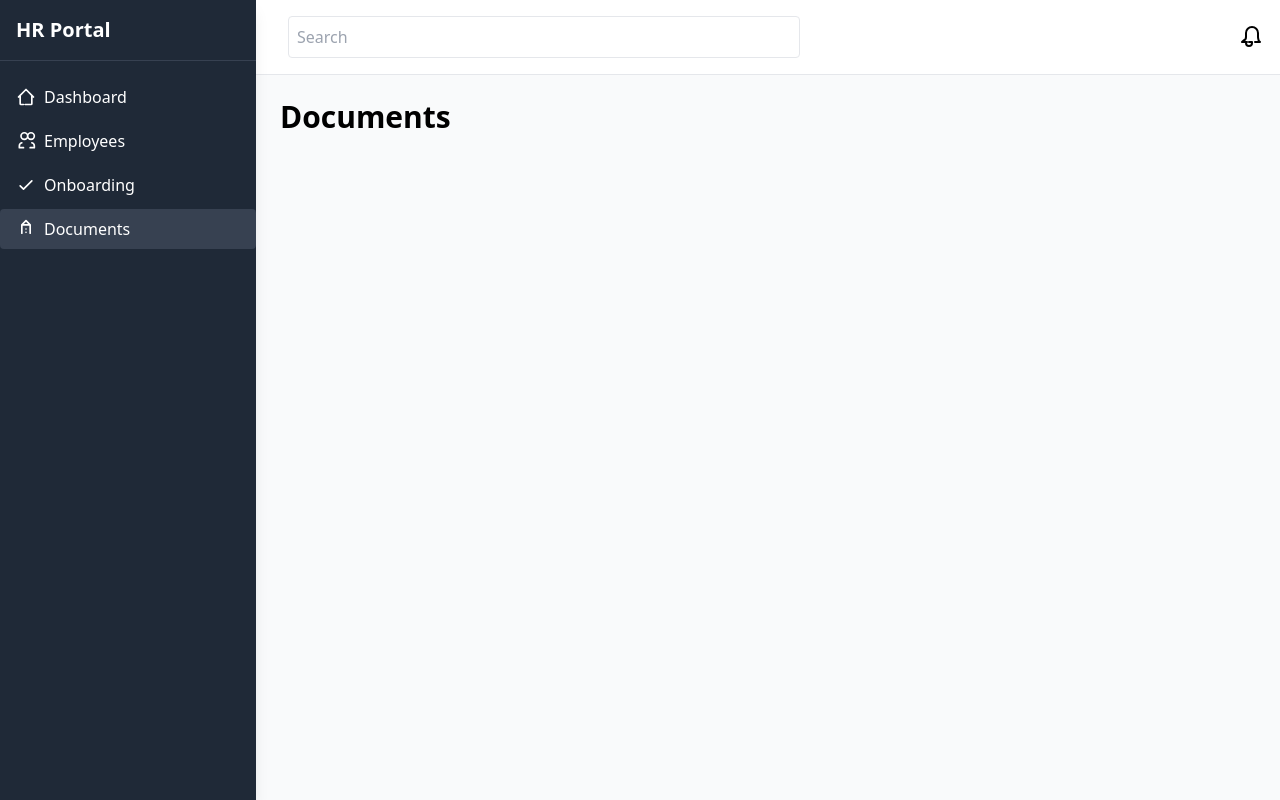
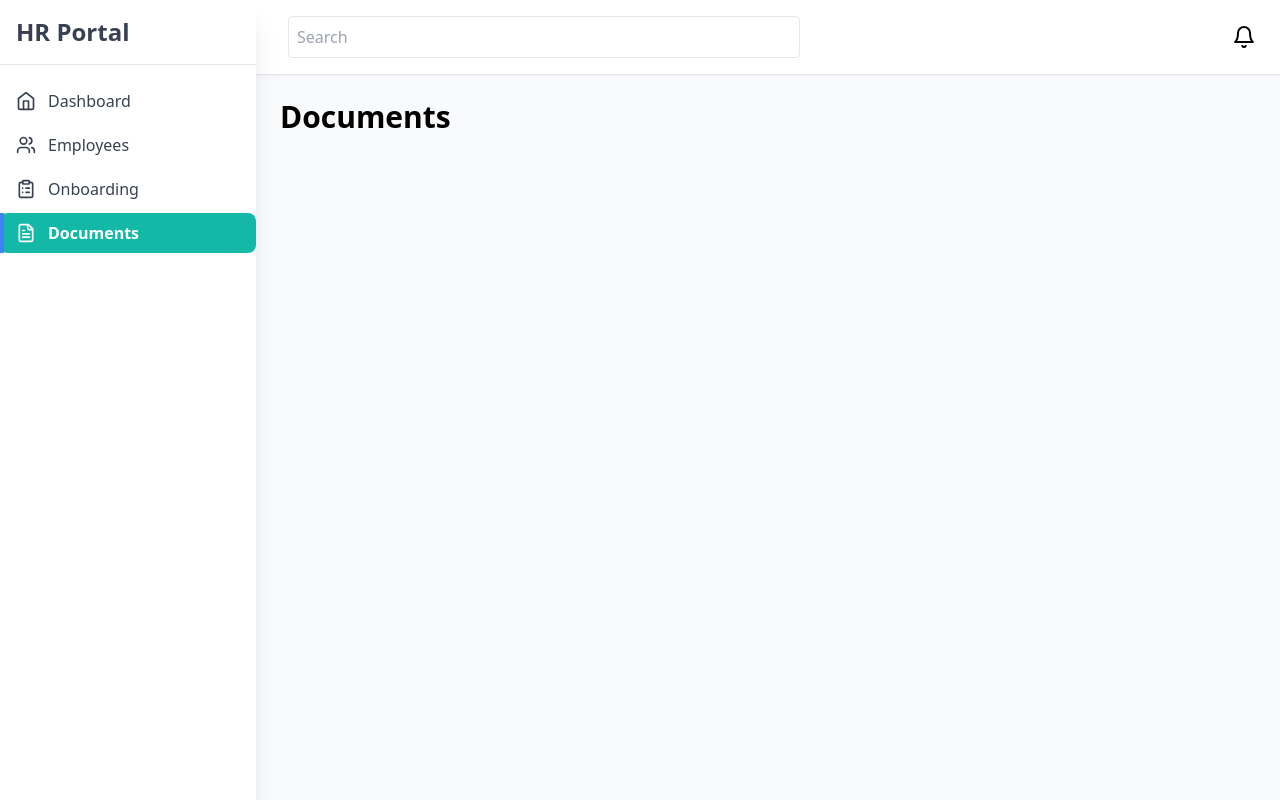
Before and after one commit to Karthikeya-5074/Hr_potal, a React app: page /documents in a window 1280 px wide. Built offline with nearby package versions, Linux system fonts and the light colour scheme.

Commit message:
feat: improve sidebar and header design

```diff
--- a/package.json
+++ b/package.json
@@ -11,7 +11,8 @@
   "dependencies": {
     "react": "^18.0.0",
     "react-dom": "^18.0.0",
-    "react-router-dom": "^6.14.0"
+    "react-router-dom": "^6.14.0",
+    "lucide-react": "^0.316.0"
   },
   "devDependencies": {
     "tailwindcss": "^3.3.0",
--- a/src/components/Header.jsx
+++ b/src/components/Header.jsx
@@ -1,12 +1,11 @@
 import React from 'react';
+import { Menu, Bell } from 'lucide-react';
 
 function Header({ toggleSidebar }) {
   return (
-    <header className="flex items-center justify-between p-4 border-b">
-      <button className="md:hidden" onClick={toggleSidebar} aria-label="Toggle Sidebar">
-        <svg className="w-6 h-6" fill="none" stroke="currentColor" strokeWidth="2" viewBox="0 0 24 24" xmlns="http://www.w3.org/2000/svg">
-          <path strokeLinecap="round" strokeLinejoin="round" d="M4 6h16M4 12h16M4 18h16"></path>
-        </svg>
+    <header className="flex items-center justify-between p-4 border-b bg-white dark:bg-gray-900 sticky top-0 z-10 shadow-sm">
+      <button className="md:hidden p-2 rounded hover:bg-teal-100 dark:hover:bg-gray-800 transition" onClick={toggleSidebar} aria-label="Toggle Sidebar">
+        <Menu className="w-6 h-6" />
       </button>
       <div className="flex-1 mx-4 max-w-lg">
         <input
@@ -16,10 +15,8 @@ function Header({ toggleSidebar }) {
         />
       </div>
       <div className="flex items-center space-x-4">
-        <button aria-label="Notifications">
-          <svg className="w-6 h-6" fill="none" stroke="currentColor" strokeWidth="2" viewBox="0 0 24 24">
-            <path d="M15 17h5l-1.405-1.405C18.79 15.21 18 13.702 18 12V8c0-3.314-2.686-6-6-6S6 4.686 6 8v4c0 1.702-.79 3.21-2.595 3.595L2 17h5m5 0v1a3 3 0 11-6 0v-1m6 0H9" strokeLinecap="round" strokeLinejoin="round" />
-          </svg>
+        <button aria-label="Notifications" className="p-2 rounded hover:bg-teal-100 dark:hover:bg-gray-800 transition">
+          <Bell className="w-6 h-6" />
         </button>
       </div>
     </header>
--- a/src/components/PageContainer.jsx
+++ b/src/components/PageContainer.jsx
@@ -1,7 +1,7 @@
 import React from 'react';
 
 function PageContainer({ children }) {
-  return <main className="p-6 bg-gray-50 flex-1">{children}</main>;
+  return <main className="p-6 bg-gray-50 dark:bg-gray-800 flex-1">{children}</main>;
 }
 
 export default PageContainer;
--- a/src/components/Sidebar.jsx
+++ b/src/components/Sidebar.jsx
@@ -1,42 +1,27 @@
 import React from 'react';
 import { NavLink } from 'react-router-dom';
+import { Home, Users, ClipboardList, FileText } from 'lucide-react';
 
 const links = [
   {
     to: '/dashboard',
     label: 'Dashboard',
-    icon: (
-      <svg className="w-5 h-5" fill="none" stroke="currentColor" strokeWidth="2" viewBox="0 0 24 24">
-        <path strokeLinecap="round" strokeLinejoin="round" d="M3 12l2-2m0 0l7-7 7 7M5 10v10a1 1 0 001 1h3m10-11l2 2m-2-2v10a1 1 0 01-1 1h-3m-4 0h4" />
-      </svg>
-    ),
+    icon: Home,
   },
   {
     to: '/employees',
     label: 'Employees',
-    icon: (
-      <svg className="w-5 h-5" fill="none" stroke="currentColor" strokeWidth="2" viewBox="0 0 24 24">
-        <path strokeLinecap="round" strokeLinejoin="round" d="M17 20h5v-2a4 4 0 00-3-3.87M9 20H4v-2a4 4 0 013-3.87m3-4a4 4 0 100-8 4 4 0 000 8zm8 0a4 4 0 100-8 4 4 0 000 8z" />
-      </svg>
-    ),
+    icon: Users,
   },
   {
     to: '/onboarding',
     label: 'Onboarding',
-    icon: (
-      <svg className="w-5 h-5" fill="none" stroke="currentColor" strokeWidth="2" viewBox="0 0 24 24">
-        <path strokeLinecap="round" strokeLinejoin="round" d="M5 13l4 4L19 7" />
-      </svg>
-    ),
+    icon: ClipboardList,
   },
   {
     to: '/documents',
     label: 'Documents',
-    icon: (
-      <svg className="w-5 h-5" fill="none" stroke="currentColor" strokeWidth="2" viewBox="0 0 24 24">
-        <path strokeLinecap="round" strokeLinejoin="round" d="M7 7v10M7 7l5-5 5 5M7 7h10M17 7v10M12 12h.01M12 16h.01" />
-      </svg>
-    ),
+    icon: FileText,
   },
 ];
 
@@ -45,23 +30,23 @@ function Sidebar({ isOpen, toggle }) {
     <aside
       className={`${
         isOpen ? 'translate-x-0' : '-translate-x-full'
-      } md:translate-x-0 fixed md:static z-20 bg-gray-800 text-white w-64 h-auto shadow-lg transition-transform duration-200`}
+      } md:translate-x-0 fixed md:sticky md:top-0 z-20 bg-white dark:bg-gray-900 text-gray-700 dark:text-gray-200 w-64 h-screen shadow-xl transition-all duration-300`}
     >
-      <div className="p-4 text-xl font-bold border-b border-gray-700">HR Portal</div>
-      <nav className="mt-4 flex flex-col space-y-1">
+      <div className="p-4 text-2xl font-bold border-b border-gray-200 dark:border-gray-700">HR Portal</div>
+      <nav className="mt-4 flex flex-col gap-1">
         {links.map((link) => (
           <NavLink
             key={link.to}
             to={link.to}
             className={({ isActive }) =>
-              `flex items-center space-x-2 px-4 py-2 rounded transition-colors hover:bg-gray-700 ${
-                isActive ? 'bg-gray-700' : ''
+              `relative flex items-center gap-3 px-4 py-2 rounded-lg hover:bg-teal-100 dark:hover:bg-gray-800 transition-all duration-300 ${
+                isActive ? 'bg-teal-500 text-white dark:bg-teal-600 font-semibold before:absolute before:left-0 before:top-0 before:h-full before:w-1 before:bg-blue-500' : ''
               }`
             }
             onClick={toggle}
           >
-            {link.icon}
-            <span>{link.label}</span>
+            {React.createElement(link.icon, { className: 'w-5 h-5' })}
+            <span className="flex-1">{link.label}</span>
           </NavLink>
         ))}
       </nav>
--- a/tailwind.config.js
+++ b/tailwind.config.js
@@ -1,5 +1,6 @@
 module.exports = {
   content: ['./src/**/*.{js,jsx,ts,tsx}'],
+  darkMode: 'class',
   theme: {
     extend: {},
   },
```
